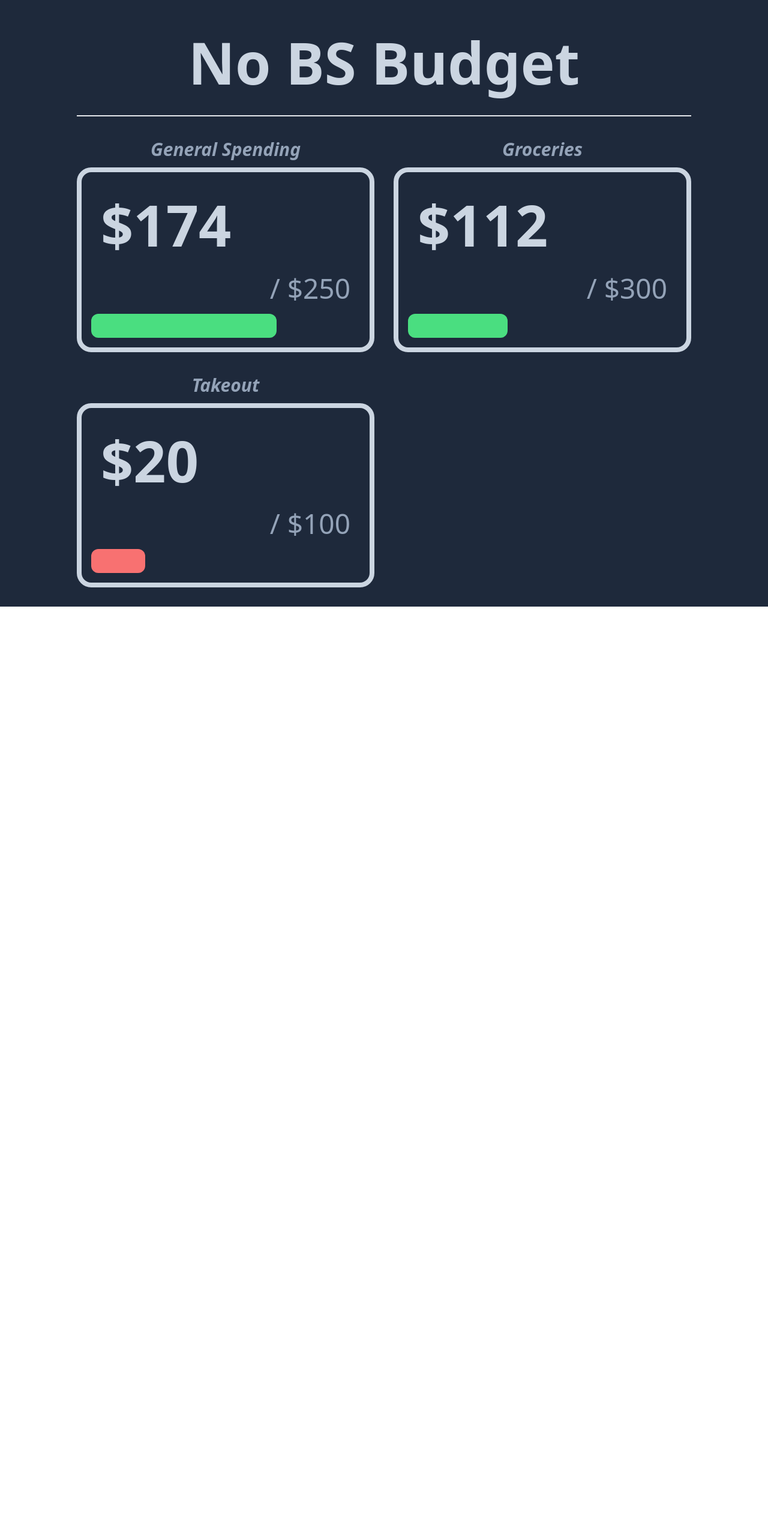
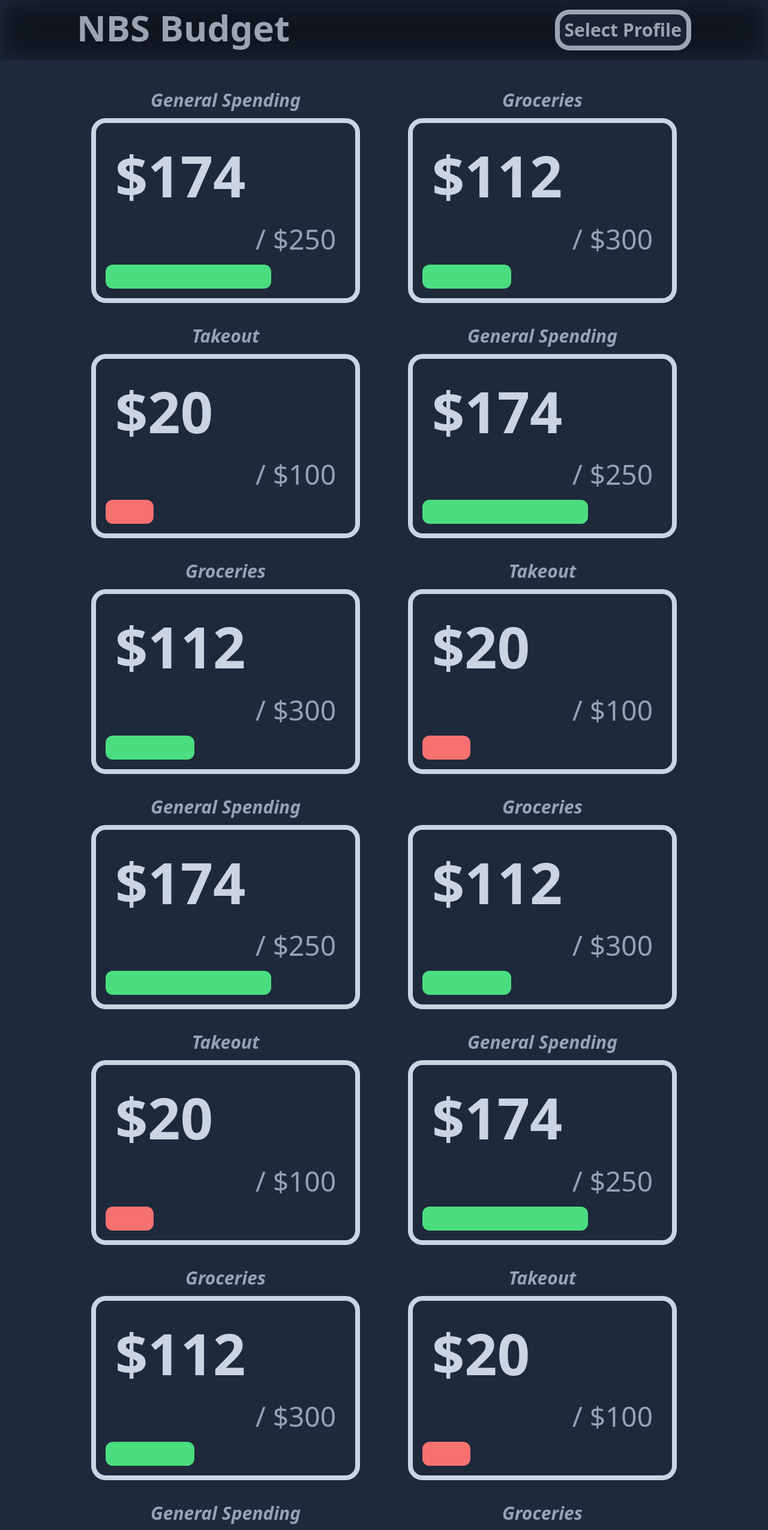
Before and after one commit to Aivaxela/budgeting-app, a React (Vite) app: page / in a window 1280 px wide. Shown: the top 2550 px of the page at 60% size. Before the commit the page ends 1011 px from the top, so only its background shows below. Built offline with nearby package versions, Linux system fonts and the light colour scheme.

Commit message:
feat: add NavBar component and update layout in App component; modify BudgetButton styles and transition effects

```diff
--- a/package.json
+++ b/package.json
@@ -3,7 +3,7 @@
   "version": "1.0.0",
   "homepage": "https://aivaxela.github.io/budgeting-app/",
   "scripts": {
-    "start": "parcel ./src/index.html",
+    "start": "parcel ./src/index.html --open",
     "build": "parcel build ./src/index.html --public-url ./",
     "deploy": "npm run build && gh-pages -d dist"
   },
--- a/src/components/App.jsx
+++ b/src/components/App.jsx
@@ -1,14 +1,118 @@
 import React from "react";
 import BudgetButton from "./BudgetButton";
+import NavBar from "./NavBar";
 
 export function App() {
   return (
-    <div className="justify-center border-black p-8 bg-slate-800 min-h-screen">
+    <div className="justify-center border-black p-8 bg-slate-800 min-h-screen min-w-[320px]">
       <div className="max-w-5xl mx-auto">
-        <h1 className="font-extrabold text-[60px] md:text-[96px] border-b-2 pb-4 text-center text-slate-300 mb-8">
-          No BS Budget
-        </h1>
-        <div className="grid grid-cols-2 gap-8">
+        <NavBar />
+        <div className="grid grid-cols-1 sm:grid-cols-2 gap-8 mt-28">
+          <BudgetButton
+            title={"General Spending"}
+            remaining={174}
+            max={250}
+          ></BudgetButton>
+          <BudgetButton
+            title={"Groceries"}
+            remaining={112}
+            max={300}
+          ></BudgetButton>
+          <BudgetButton
+            title={"Takeout"}
+            remaining={20}
+            max={100}
+          ></BudgetButton>
+          <BudgetButton
+            title={"General Spending"}
+            remaining={174}
+            max={250}
+          ></BudgetButton>
+          <BudgetButton
+            title={"Groceries"}
+            remaining={112}
+            max={300}
+          ></BudgetButton>
+          <BudgetButton
+            title={"Takeout"}
+            remaining={20}
+            max={100}
+          ></BudgetButton>
+          <BudgetButton
+            title={"General Spending"}
+            remaining={174}
+            max={250}
+          ></BudgetButton>
+          <BudgetButton
+            title={"Groceries"}
+            remaining={112}
+            max={300}
+          ></BudgetButton>
+          <BudgetButton
+            title={"Takeout"}
+            remaining={20}
+            max={100}
+          ></BudgetButton>
+          <BudgetButton
+            title={"General Spending"}
+            remaining={174}
+            max={250}
+          ></BudgetButton>
+          <BudgetButton
+            title={"Groceries"}
+            remaining={112}
+            max={300}
+          ></BudgetButton>
+          <BudgetButton
+            title={"Takeout"}
+            remaining={20}
+            max={100}
+          ></BudgetButton>
+          <BudgetButton
+            title={"General Spending"}
+            remaining={174}
+            max={250}
+          ></BudgetButton>
+          <BudgetButton
+            title={"Groceries"}
+            remaining={112}
+            max={300}
+          ></BudgetButton>
+          <BudgetButton
+            title={"Takeout"}
+            remaining={20}
+            max={100}
+          ></BudgetButton>
+          <BudgetButton
+            title={"General Spending"}
+            remaining={174}
+            max={250}
+          ></BudgetButton>
+          <BudgetButton
+            title={"Groceries"}
+            remaining={112}
+            max={300}
+          ></BudgetButton>
+          <BudgetButton
+            title={"Takeout"}
+            remaining={20}
+            max={100}
+          ></BudgetButton>
+          <BudgetButton
+            title={"General Spending"}
+            remaining={174}
+            max={250}
+          ></BudgetButton>
+          <BudgetButton
+            title={"Groceries"}
+            remaining={112}
+            max={300}
+          ></BudgetButton>
+          <BudgetButton
+            title={"Takeout"}
+            remaining={20}
+            max={100}
+          ></BudgetButton>
           <BudgetButton
             title={"General Spending"}
             remaining={174}
--- a/src/components/BudgetButton.jsx
+++ b/src/components/BudgetButton.jsx
@@ -35,21 +35,21 @@ export default function BudgetButton({ title, remaining, max }) {
   };
 
   const adjustmentButtonsClass =
-    "text-slate-300 font-semibold text-[14px] sm:text-[18px] md:text-[28px] rounded-xl border-8 p-1";
+    "text-slate-300 font-semibold text-[16px] sm:text-[18px] md:text-[28px] rounded-xl border-8 p-1 w-full";
 
   useEffect(() => {
     setProgressBarValue(Math.floor((remainingValue / maxValue) * 100));
   }, [remainingValue, maxValue]);
 
   return (
-    <div>
-      <h2 className="text-slate-400 font-semibold italic text-center text-[30px] mb-2">
+    <div className="flex flex-col items-center">
+      <h2 className="text-slate-400 font-semibold italic text-center text-[20px] md:text-[30px] mb-2">
         {title}
       </h2>
       {buttonState === "view" && (
         <button
           onClick={() => onBoxClick()}
-          className=" flex flex-col border-8 border-slate-300 rounded-3xl w-full p-4 hover:bg-slate-300 group"
+          className=" flex flex-col border-8 border-slate-300 rounded-3xl w-full max-w-[448px] p-4 hover:bg-slate-300 group"
         >
           <p className="text-[50px] md:text-[95px] text-slate-300 font-extrabold text-left pl-4 group-hover:text-slate-800">
             {`$${remainingValue}`}
@@ -60,7 +60,7 @@ export default function BudgetButton({ title, remaining, max }) {
           <div
             style={{
               width: progressBarValue.toString() + "%",
-              transition: "width 1.5s, background-color 1.5s",
+              transition: "width 0.5s, background-color 0.5s",
             }}
             className={`${
               progressBarValue > 35 ? "bg-green-400" : "bg-red-400"
@@ -69,15 +69,15 @@ export default function BudgetButton({ title, remaining, max }) {
         </button>
       )}
       {buttonState === "adjust" && (
-        <div className=" flex flex-col border-4 md:border-8 border-slate-300 rounded-3xl w-full p-2 md:p-4">
-          <div className="flex flex-col md:flex-row items-center mb-8">
+        <div className="flex flex-col border-8 border-slate-300 rounded-3xl w-full p-2 md:p-4 max-w-[448px]">
+          <div className="flex flex-col md:flex-row items-center mb-2 md:mb-8">
             <input
               placeholder="0"
               maxLength={10}
               onClick={() => setInputValue("")}
               value={inputValue}
               onChange={(e) => setInputValue(e.target.value)}
-              className="rounded-xl bg-slate-900 text-[50px] w-[95%] md:w-[75%] outline-none border-slate-300 border-4 text-slate-300 font-semibold px-2"
+              className="rounded-xl bg-slate-900 text-5xl sm:text-[50px] w-[95%] md:w-[75%] outline-none border-slate-300 border-4 text-slate-300 font-semibold px-2"
             ></input>
             <div className="hidden md:flex flex-col items-end w-[25%]">
               <p className="text-[30px] text-slate-300 font-extrabold">
@@ -88,14 +88,14 @@ export default function BudgetButton({ title, remaining, max }) {
               </p>
             </div>
           </div>
-          <div className="flex gap-2 h-auto justify-between">
+          <div className="flex flex-col gap-2 h-auto justify-between">
             <button
               onClick={() => onSubClick()}
-              className=" w-[70%] font-extrabold text-[16px] sm:text-[24px] md:text-[42px] rounded-xl border-8 p-1 text-red-400 border-red-400 hover:bg-red-400 hover:text-slate-800"
+              className=" w-full font-semibold text-[16px] sm:text-[18px] md:text-[28px] rounded-xl border-8 p-1 text-red-400 border-red-400 hover:bg-red-400 hover:text-slate-800"
             >
               subtract
             </button>
-            <div className="flex flex-col gap-4 justify-between">
+            <div className="flex gap-4 justify-between">
               <button
                 onClick={() => onAddClick()}
                 className={`${adjustmentButtonsClass} text-green-400 border-green-400 hover:bg-green-400 hover:text-slate-800`}
@@ -106,7 +106,7 @@ export default function BudgetButton({ title, remaining, max }) {
                 onClick={() => onMaxClick()}
                 className={`${adjustmentButtonsClass} text-purple-400 border-purple-400 hover:bg-purple-400 hover:text-slate-800`}
               >
-                set max
+                max
               </button>
               <button
                 onClick={() => onBackClick()}
--- /dev/null
+++ b/src/components/NavBar.jsx
@@ -0,0 +1,14 @@
+export default function NavBar() {
+  return (
+    <div className="fixed top-0 left-0 w-full p-4 backdrop-blur-xl backdrop-brightness-50">
+      <div className="flex justify-between max-w-5xl mx-auto">
+        <h1 className="font-extrabold text-4xl md:text-6xl text-center text-slate-300 opacity-75">
+          NBS Budget
+        </h1>
+        <button className="text-slate-300 text-3xl border-8 border-slate-300 font-bold rounded-3xl p-2 bg-slate-800 opacity-75">
+          Select Profile
+        </button>
+      </div>
+    </div>
+  );
+}
```
Also changed, not shown: src/data.json (added, +46 -0 lines).
